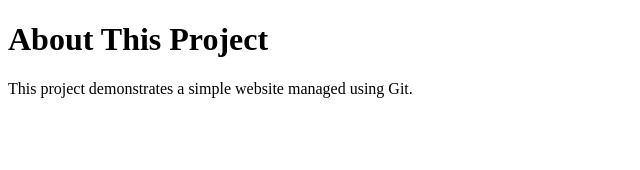
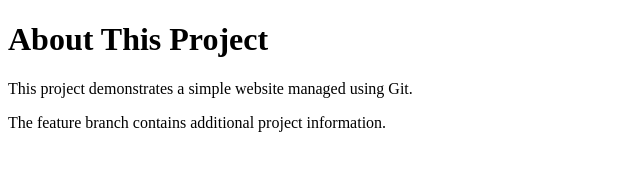
Before and after one commit to srisahilAS/LoginGitAssignment, a plain HTML site: page about.html in a window 1280 px wide. Shown: the whole page, without its empty margins (0-640 px from the left). Drawn offline with Linux system fonts and the light colour scheme.

Commit message:
Add feature page details

```diff
--- a/about.html
+++ b/about.html
@@ -8,5 +8,6 @@
 <body>
     <h1>About This Project</h1>
     <p>This project demonstrates a simple website managed using Git.</p>
+    <p>The feature branch contains additional project information.</p>
 </body>
 </html>
```
